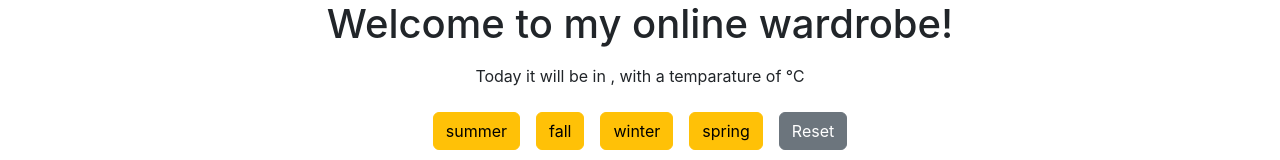
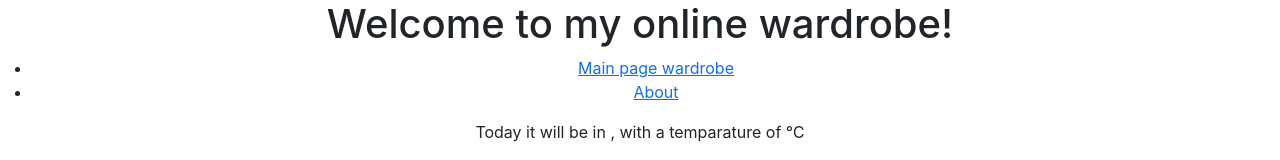
Before and after one commit to adelyanasretdinova/aws_deployment_demo, a React (Create React App) app in the folder my-wardrobe/: page / in a window 1280 px wide. Shown: the top 160 px of the page. Built offline with nearby package versions, Linux system fonts and the light colour scheme; no server answers.

Commit message:
add routing and an about route

```diff
--- a/my-wardrobe/package.json
+++ b/my-wardrobe/package.json
@@ -6,6 +6,7 @@
     "bootstrap": "^5.2.1",
     "react": "^18.2.0",
     "react-dom": "^18.2.0",
+    "react-router-dom": "^6.4.1",
     "react-scripts": "5.0.1"
   },
   "scripts": {
--- a/my-wardrobe/src/App.js
+++ b/my-wardrobe/src/App.js
@@ -1,13 +1,24 @@
+import { BrowserRouter, Routes, Route } from 'react-router-dom'
+
 import './App.css';
 import Header from './components/Header';
 import Container from './components/Container';
 
 const App = () => {
   return (
-    <div className="App">
-      <Header />
-      <Container />
+    <BrowserRouter>
+      <div className="App">
+        <Header />
+        <Routes>
+          {/* display container on / */}
+          <Route path='/' element={<Container />} />
+          {/* Display a new about- component on /about */}
+          <Route path='/about' element={<div>This is my about page. Need to create a component for this!</div>} />
+          <Route path='*' element={<div> Page not found</div>} />
+
+        </Routes>
       </div>
+    </BrowserRouter>
   );
 }
 
--- a/my-wardrobe/src/components/Header.js
+++ b/my-wardrobe/src/components/Header.js
@@ -1,8 +1,16 @@
+import { Link } from "react-router-dom"
+
 // Create what we should see: html and js
 const Header = () => {
   return (
     <header>
       <h1> Welcome to my online wardrobe!</h1>
+      <nav>
+        <ul>
+        <li> <Link to="/">Main page wardrobe</Link></li>
+        <li> <Link to="/about">About</Link></li>
+        </ul>
+      </nav>
     </header>
   )
 }
```
Also changed, not shown: 1 other file (tests, documents, lock files or other folders).
